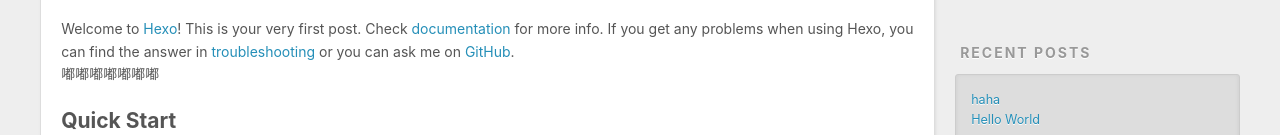
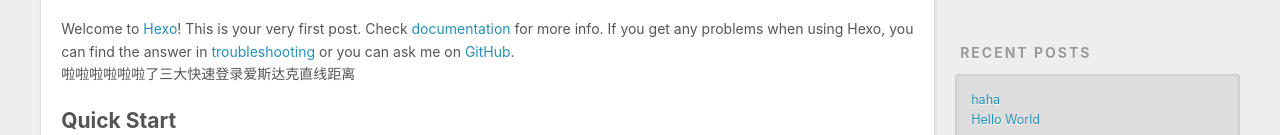
Before and after one commit to jianfenghe/jianfenghe.github.io, a plain HTML site: page index.html in a window 1280 px wide. Shown: the part 435-570 px from the top of the page. Drawn offline with nearby package versions, Linux system fonts and the light colour scheme.

Commit message:
Site updated: 2020-07-27 21:43:47

```diff
--- a/index.html
+++ b/index.html
@@ -86,7 +86,7 @@
 
     <div class="article-entry" itemprop="articleBody">
 
-        <p>Welcome to <a href="https://hexo.io/" target="_blank" rel="noopener">Hexo</a>! This is your very first post. Check <a href="https://hexo.io/docs/" target="_blank" rel="noopener">documentation</a> for more info. If you get any problems when using Hexo, you can find the answer in <a href="https://hexo.io/docs/troubleshooting.html" target="_blank" rel="noopener">troubleshooting</a> or you can ask me on <a href="https://github.com/hexojs/hexo/issues" target="_blank" rel="noopener">GitHub</a>.<br>嘟嘟嘟嘟嘟嘟嘟</p>
+        <p>Welcome to <a href="https://hexo.io/" target="_blank" rel="noopener">Hexo</a>! This is your very first post. Check <a href="https://hexo.io/docs/" target="_blank" rel="noopener">documentation</a> for more info. If you get any problems when using Hexo, you can find the answer in <a href="https://hexo.io/docs/troubleshooting.html" target="_blank" rel="noopener">troubleshooting</a> or you can ask me on <a href="https://github.com/hexojs/hexo/issues" target="_blank" rel="noopener">GitHub</a>.<br>啦啦啦啦啦啦了三大快速登录爱斯达克直线距离</p>
 <h2 id="Quick-Start"><a href="#Quick-Start" class="headerlink" title="Quick Start"></a>Quick Start</h2><h3 id="Create-a-new-post"><a href="#Create-a-new-post" class="headerlink" title="Create a new post"></a>Create a new post</h3><figure class="highlight bash"><table><tr><td class="gutter"><pre><span class="line">1</span><br></pre></td><td class="code"><pre><span class="line">$ hexo new <span class="string">"My New Post"</span></span><br></pre></td></tr></table></figure>
 
 <p>More info: <a href="https://hexo.io/docs/writing.html" target="_blank" rel="noopener">Writing</a></p>
```
Also changed, not shown: 2020/07/27/哈哈/index.html (+4 -4 lines).
